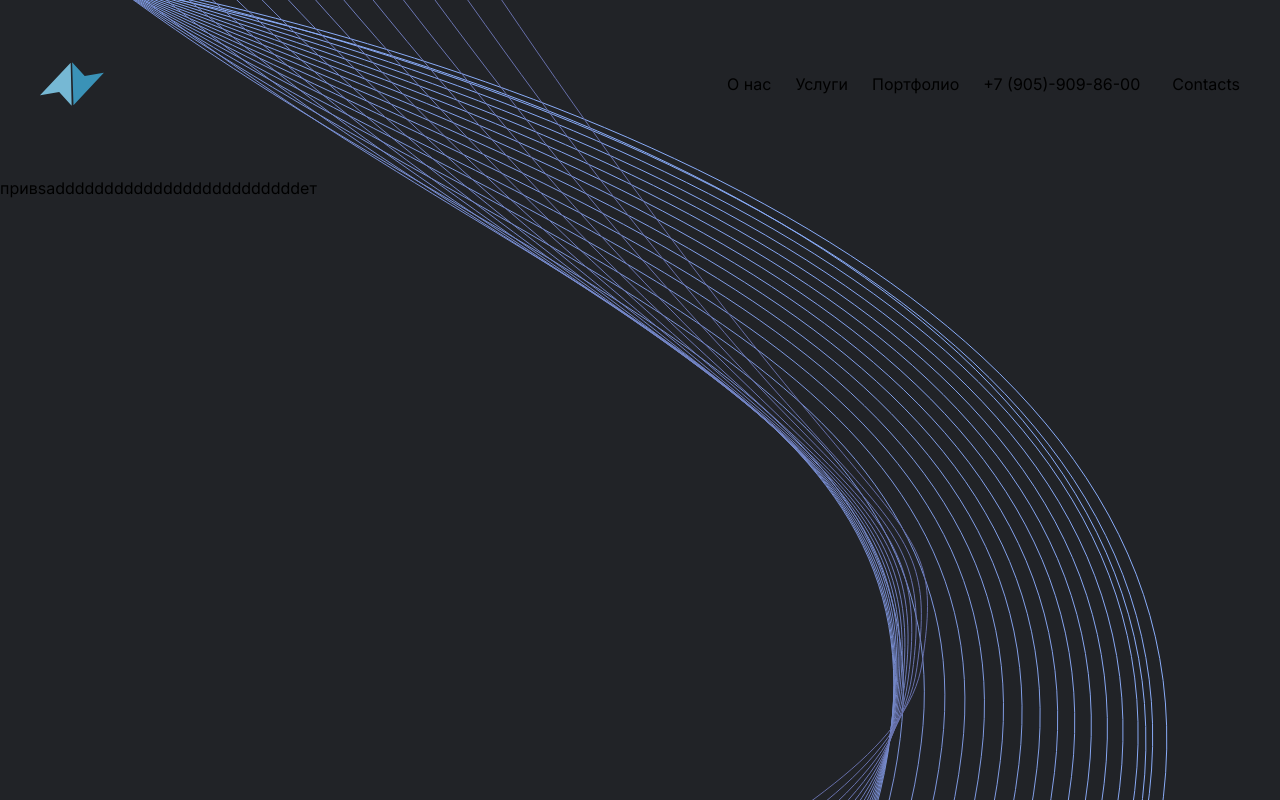
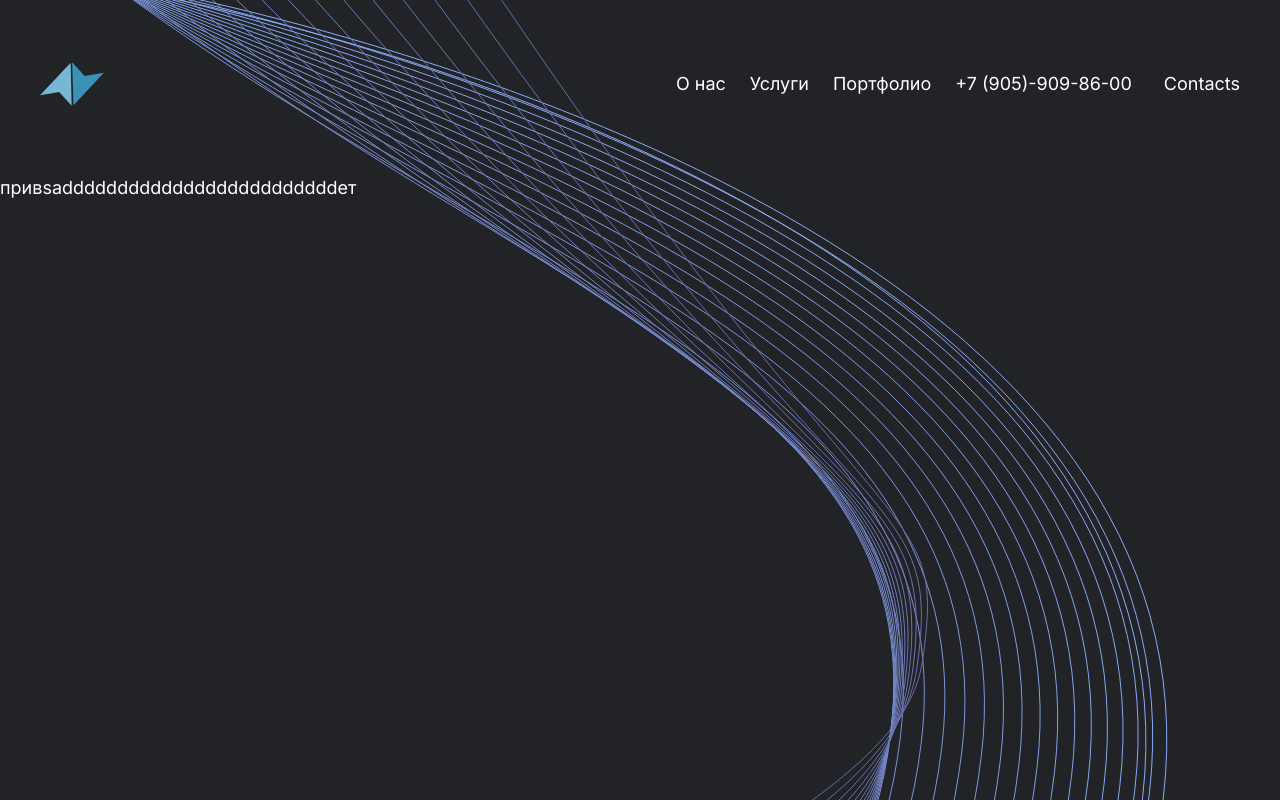
Before and after one commit to NextWave1/nextwave-site, a Next.js app: page / in a window 1280 px wide. Built offline with nearby package versions, Linux system fonts and the light colour scheme; a web font is replaced by a local one.

Commit message:
Доделал навинацию в хедере

```diff
--- a/src/app/styles/global.scss
+++ b/src/app/styles/global.scss
@@ -4,5 +4,5 @@
 @tailwind utilities;
 
 body {
-	@apply bg-gray;
+	@apply bg-gray text-white T3;
 }
--- a/src/entities/nav/ui/nav-item/NavItem.module.scss
+++ b/src/entities/nav/ui/nav-item/NavItem.module.scss
@@ -0,0 +1,2 @@
+.link {
+}
--- a/src/entities/nav/ui/nav-item/NavItem.tsx
+++ b/src/entities/nav/ui/nav-item/NavItem.tsx
@@ -1,15 +1,25 @@
+'use client'
+
+import { motion } from 'framer-motion'
 import Link from 'next/link'
 import { FC } from 'react'
 
 import { INavItem } from '@/shared/model/types/nav-item.type'
 
 import styles from './NavItem.module.scss'
+import { navItemAnimation } from './nav-item-animation'
 
 const NavItem: FC<{ item: INavItem }> = ({ item }) => {
 	return (
-		<li>
+		<motion.li
+			variants={navItemAnimation}
+			initial='hidden'
+			animate='show'
+			whileHover='hover'
+			className={styles.link}
+		>
 			<Link href={item.link}>{item.text}</Link>
-		</li>
+		</motion.li>
 	)
 }
 
--- /dev/null
+++ b/src/entities/nav/ui/nav-item/nav-item-animation.ts
@@ -0,0 +1,20 @@
+import { Variants } from 'framer-motion'
+
+import { primaryColor } from '@/shared/config/constants-config'
+
+export const navItemAnimation: Variants = {
+	hidden: {
+		opacity: 0,
+		x: '-20%',
+	},
+	show: {
+		opacity: 1,
+		x: 0,
+		transition: {
+			duration: 0.5,
+		},
+	},
+	hover: {
+		scale: 1.1,
+	},
+}
--- /dev/null
+++ b/src/shared/config/constants-config.ts
@@ -0,0 +1 @@
+export const primaryColor: string = '#3A92B7'
--- a/src/shared/lib/utils/text/phone-number.ts
+++ b/src/shared/lib/utils/text/phone-number.ts
@@ -1,6 +1,5 @@
 export const createPhoneNumber = (phoneNumber: number): string => {
 	const array = Array.from(String(phoneNumber))
-	console.log(array)
 	return `+${array[0]} (${array.slice(1, 4).join('')})-${array
 		.slice(4, 7)
 		.join('')}-${array.slice(7, 9).join('')}-${array.slice(9, 11).join('')}`
--- a/tailwind.config.ts
+++ b/tailwind.config.ts
@@ -71,6 +71,21 @@ const config: Config = {
 					background:
 						'linear-gradient(to right, rgba(25, 59, 145, 0.1625), rgba(195, 204, 227, 0.0525));',
 				},
+				'.T1': {
+					fontWeight: '400',
+					fontSize: '32px',
+					lineHeight: '40px',
+				},
+				'.T2': {
+					fontWeight: '400',
+					fontSize: '24px',
+					lineHeight: '32px',
+				},
+				'.T3': {
+					fontWeight: '400',
+					fontSize: '18px',
+					lineHeight: '24px',
+				},
 			})
 		}),
 	],
```
